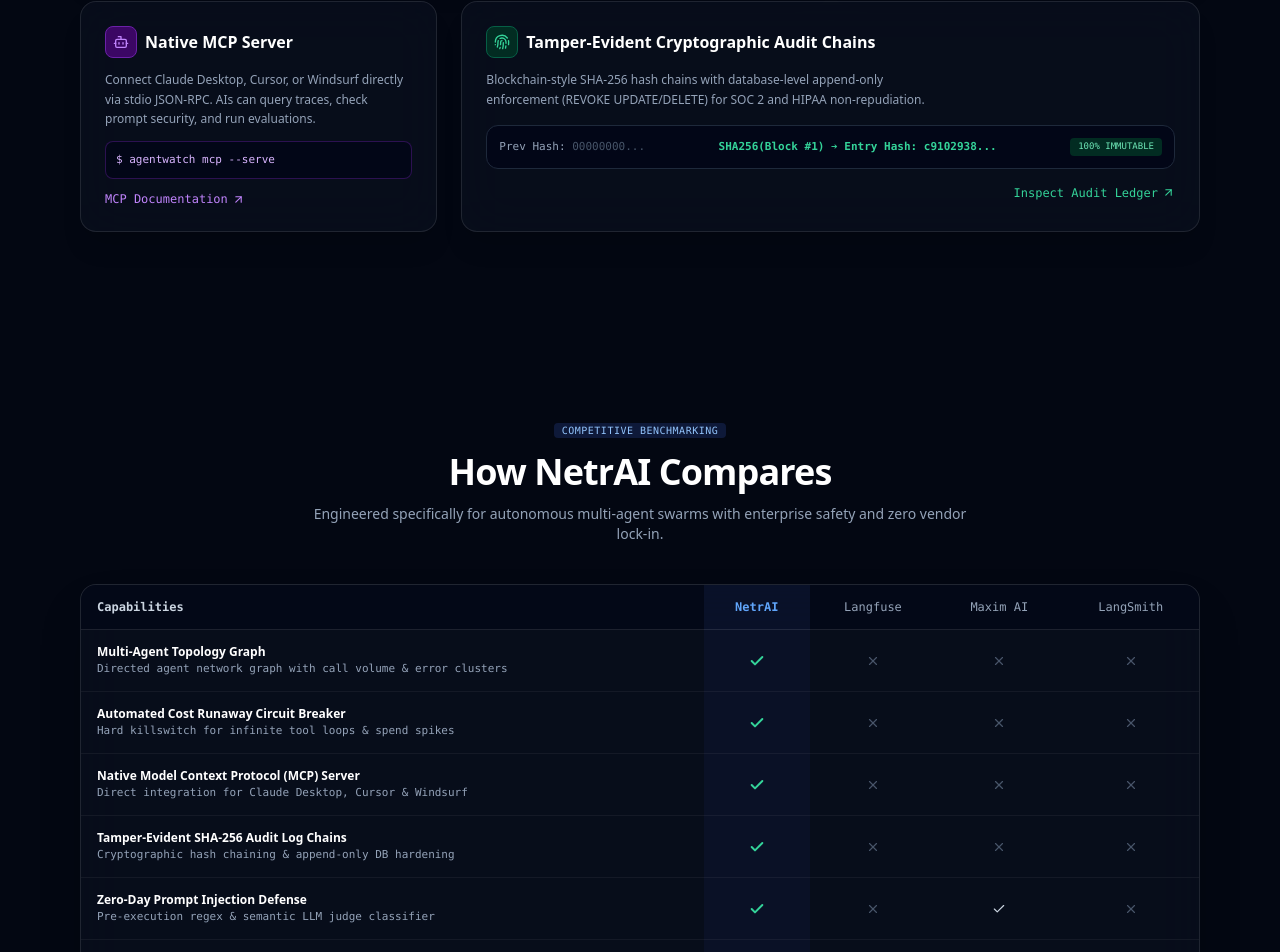
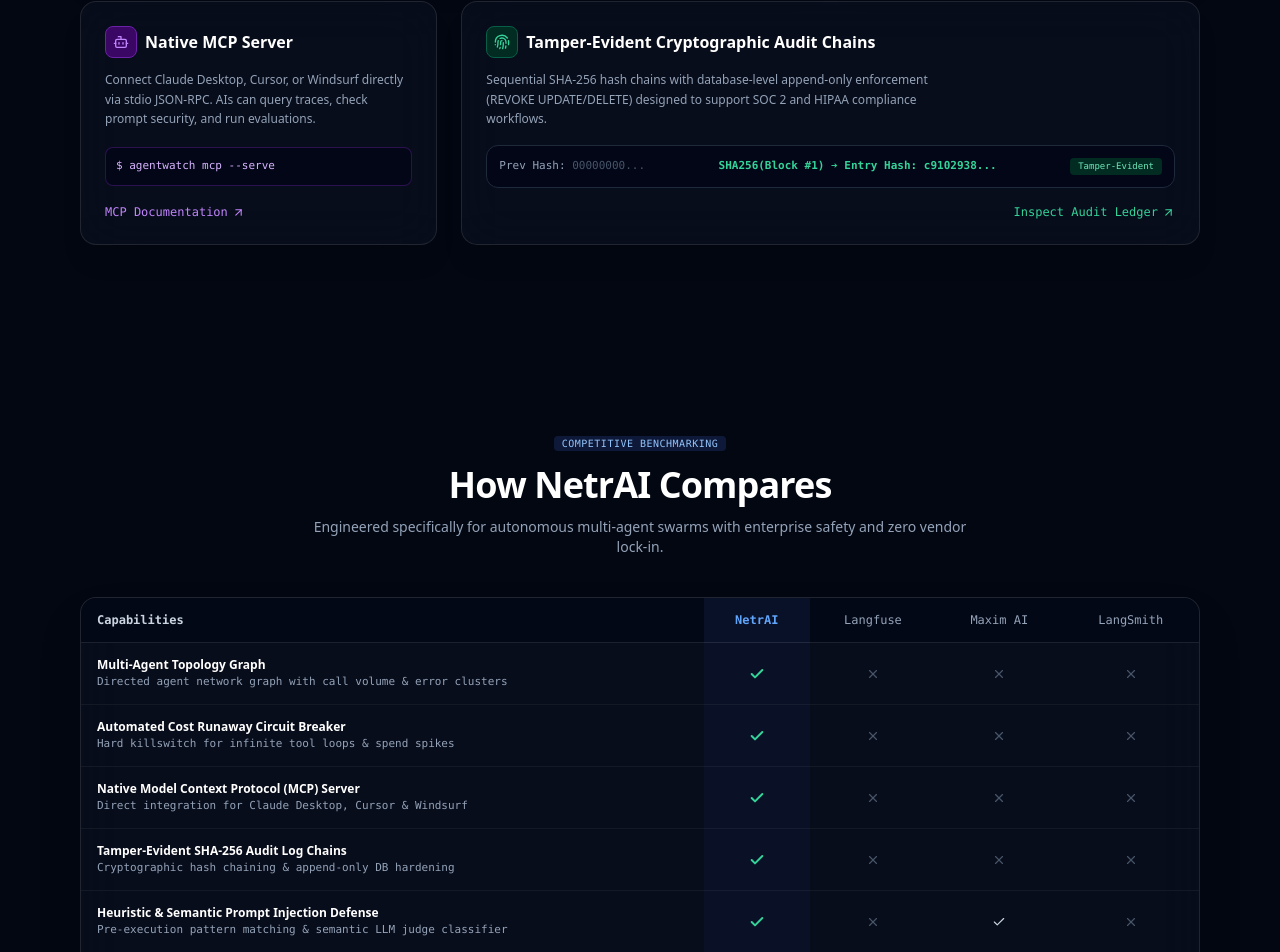
Before and after one commit to agentwatch3-debug/netrai.ai, a Next.js app in the folder dashboard/: page / in a window 1280 px wide. Shown: the part 1895-2847 px from the top of the page. Built offline with nearby package versions, Linux system fonts and the light colour scheme; no server answers.

Commit message:
compliance: replace unverified claims with accurate, defensible language and add compliance notices

```diff
--- a/dashboard/app/(protected)/compliance/consent/page.tsx
+++ b/dashboard/app/(protected)/compliance/consent/page.tsx
@@ -174,7 +174,7 @@
             <ShieldCheck size={16} className="text-blue-400" />
           </div>
           <p className="text-base font-bold text-white font-mono pt-2">
-            {openGapsCount === 0 ? "100% Verified Compliant" : "Review Required"}
+            {openGapsCount === 0 ? "No Gaps Detected" : "Review Required"}
           </p>
           <p className="text-[11px] text-slate-500">Continuous PII masking & consent verification</p>
         </Card>
--- a/dashboard/app/(protected)/settings/audit-log/page.tsx
+++ b/dashboard/app/(protected)/settings/audit-log/page.tsx
@@ -93,7 +93,7 @@
         <div>
           <h1 className="text-xl font-semibold text-white">Tamper-Evident Cryptographic Audit Log</h1>
           <p className="text-sm text-slate-400">
-            Immutable, append-only security log secured by per-organization SHA-256 hash chains (SOC 2 / HIPAA compliance).
+            Append-only, tamper-evident security log secured by per-organization SHA-256 hash chains designed to support SOC 2 and HIPAA compliance workflows.
           </p>
         </div>
 
@@ -148,7 +148,7 @@
                       : "bg-red-950 text-red-300 border-red-800 text-[10px] font-mono"
                   }
                 >
-                  {isIntact ? "100% IMMUTABLE" : "CHAIN CORRUPTED"}
+                  {isIntact ? "Tamper-Evident (Intact)" : "CHAIN CORRUPTED"}
                 </Badge>
               </div>
               <p className="text-xs text-slate-400">
--- a/dashboard/app/docs/ci-integration/page.tsx
+++ b/dashboard/app/docs/ci-integration/page.tsx
@@ -61,6 +61,13 @@
           agentwatch test run --dataset customer-support-v1 --runner app/agent.py:run_agent --min-score 0.85`}
           </pre>
         </Card>
+
+        {/* Compliance Notice */}
+        <div className="border-t border-slate-800/80 pt-6 text-center">
+          <p className="text-[11px] font-mono text-slate-500 max-w-xl mx-auto">
+            Compliance Notice: NetrAI provides tooling designed to support DPDP, SOC 2, and HIPAA compliance workflows. NetrAI itself has not completed SOC 2 or HIPAA certification at this time.
+          </p>
+        </div>
       </div>
     </div>
   );
--- a/dashboard/app/docs/mcp-setup/page.tsx
+++ b/dashboard/app/docs/mcp-setup/page.tsx
@@ -75,6 +75,13 @@
             </div>
           </div>
         </Card>
+
+        {/* Compliance Notice */}
+        <div className="border-t border-slate-800/80 pt-6 text-center">
+          <p className="text-[11px] font-mono text-slate-500 max-w-xl mx-auto">
+            Compliance Notice: NetrAI provides tooling designed to support DPDP, SOC 2, and HIPAA compliance workflows. NetrAI itself has not completed SOC 2 or HIPAA certification at this time.
+          </p>
+        </div>
       </div>
     </div>
   );
--- a/dashboard/app/docs/sso-setup/page.tsx
+++ b/dashboard/app/docs/sso-setup/page.tsx
@@ -16,8 +16,8 @@
             <ArrowLeft size={14} /> Back to SSO Settings
           </Link>
           <div className="flex items-center gap-2">
-            <Badge className="bg-emerald-950/80 text-emerald-400 border-emerald-800 text-[10px] font-mono">
-              SAML 2.0 Certified
+            <Badge className="bg-blue-950/80 text-blue-400 border-blue-800 text-[10px] font-mono">
+              SAML 2.0 Compatible
             </Badge>
           </div>
         </div>
@@ -168,6 +168,13 @@
             Configure SSO Now
           </Link>
         </div>
+
+        {/* Compliance Notice */}
+        <div className="border-t border-slate-800/80 pt-6 text-center">
+          <p className="text-[11px] font-mono text-slate-500 max-w-xl mx-auto">
+            Compliance Notice: NetrAI provides tooling designed to support DPDP, SOC 2, and HIPAA compliance workflows. NetrAI itself has not completed SOC 2 or HIPAA certification at this time.
+          </p>
+        </div>
       </div>
     </div>
   );
--- a/dashboard/app/page.tsx
+++ b/dashboard/app/page.tsx
@@ -26,8 +26,11 @@
       {/* Footer */}
       <footer className="border-t border-white/5 py-10 text-center text-xs font-mono text-slate-500 space-y-2">
         <p>NetrAI © 2026. Open-Source Multi-Agent Observability & Governance Engine.</p>
-        <p className="text-[11px] text-slate-600">
-          SOC 2 Type II • HIPAA Ready • SHA-256 Tamper-Evident • Model Context Protocol (MCP) Compatible
+        <p className="text-[11px] text-slate-400">
+          SHA-256 Tamper-Evident Audit Chains • Model Context Protocol (MCP) Compatible
+        </p>
+        <p className="text-[10px] text-slate-600 max-w-xl mx-auto pt-1">
+          Compliance Notice: NetrAI provides tooling designed to support DPDP, SOC 2, and HIPAA compliance workflows. NetrAI itself has not completed SOC 2 or HIPAA certification at this time.
         </p>
       </footer>
     </div>
--- a/dashboard/components/landing/bento-grid.tsx
+++ b/dashboard/components/landing/bento-grid.tsx
@@ -116,14 +116,14 @@
                 <h3 className="text-base font-bold text-white">Tamper-Evident Cryptographic Audit Chains</h3>
               </div>
               <p className="text-xs text-slate-400 leading-relaxed">
-                Blockchain-style SHA-256 hash chains with database-level append-only enforcement (REVOKE UPDATE/DELETE) for SOC 2 and HIPAA non-repudiation.
+                Sequential SHA-256 hash chains with database-level append-only enforcement (REVOKE UPDATE/DELETE) designed to support SOC 2 and HIPAA compliance workflows.
               </p>
             </div>
 
             <div className="mt-4 rounded-xl border border-slate-800 bg-slate-950 p-3 font-mono text-[11px] text-slate-300 flex flex-wrap items-center justify-between gap-2">
               <span className="text-slate-400">Prev Hash: <span className="text-slate-600">00000000...</span></span>
               <span className="text-emerald-400 font-bold">SHA256(Block #1) ➔ Entry Hash: c9102938...</span>
-              <Badge className="bg-emerald-950 text-emerald-300 border-emerald-800 text-[9px]">100% IMMUTABLE</Badge>
+              <Badge className="bg-emerald-950 text-emerald-300 border-emerald-800 text-[9px]">Tamper-Evident</Badge>
             </div>
 
             <div className="pt-4 flex justify-end">
--- a/dashboard/components/landing/comparison-matrix.tsx
+++ b/dashboard/components/landing/comparison-matrix.tsx
@@ -39,8 +39,8 @@
       langsmith: false,
     },
     {
-      name: "Zero-Day Prompt Injection Defense",
-      desc: "Pre-execution regex & semantic LLM judge classifier",
+      name: "Heuristic & Semantic Prompt Injection Defense",
+      desc: "Pre-execution pattern matching & semantic LLM judge classifier",
       agentwatch: true,
       langfuse: false,
       maxim: true,
```
Also changed, not shown: 3 other files (tests, documents, lock files or other folders).
